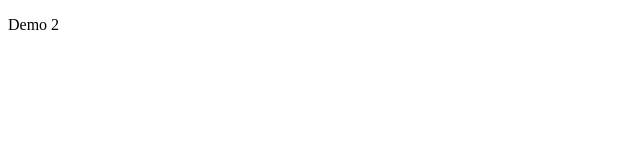
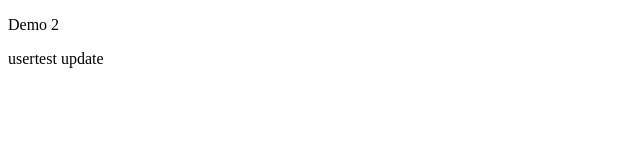
Before and after one commit to vo-duy-huynh/bao-cao-cong-cu-mt, a plain HTML site: page index.html in a window 1280 px wide. Shown: the full height of the page, 0-640 px from the left. Drawn offline with Linux system fonts and the light colour scheme.

Commit message:
test jira connect

```diff
--- a/index.html
+++ b/index.html
@@ -7,5 +7,6 @@
 </head>
 <body>
     <p>Demo 2</p>
+    <p>usertest update</p>
 </body>
 </html>
```
